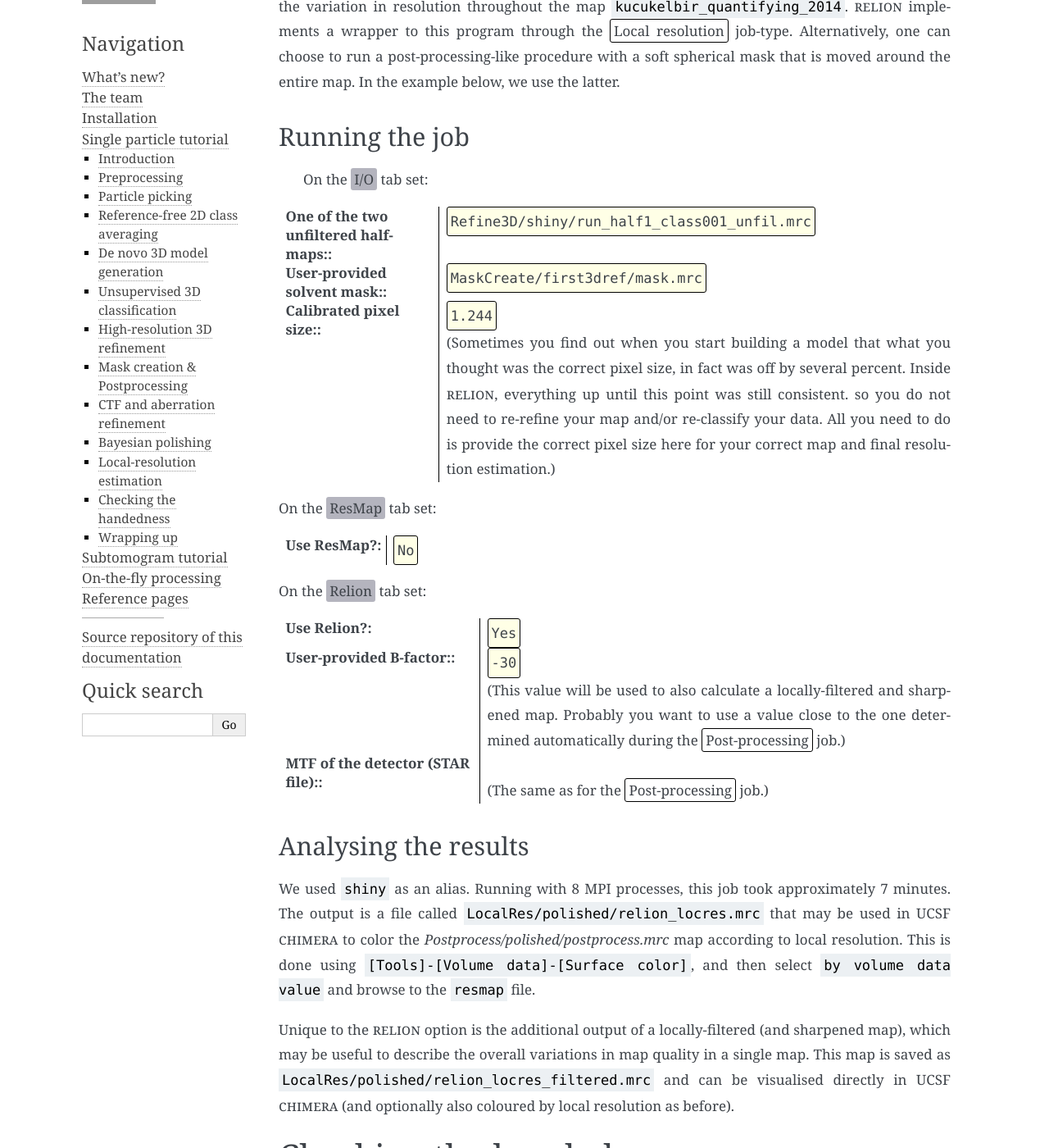
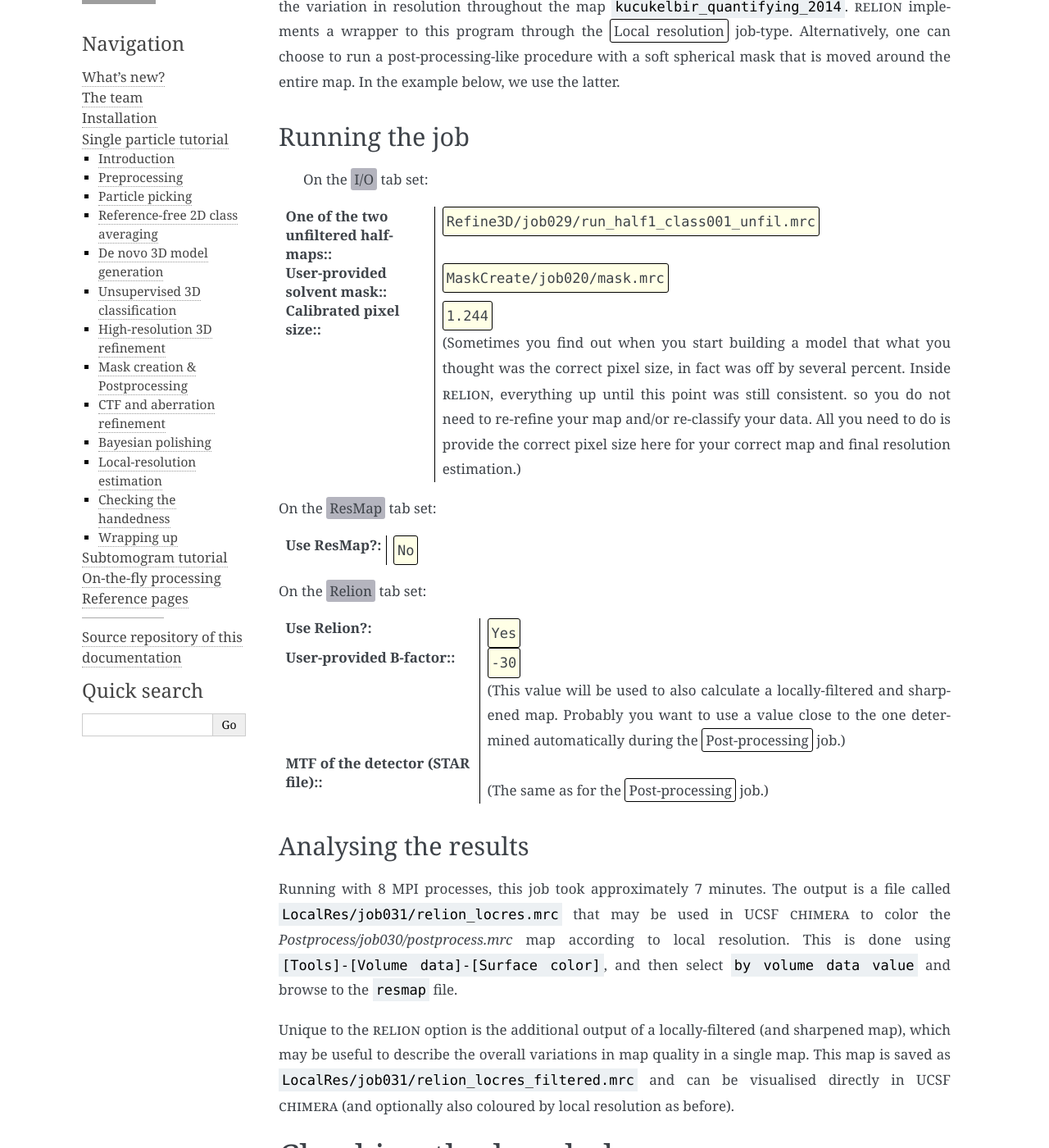
Before and after one commit to 3dem/relion-documents, a Sphinx documentation site: the page built from source/SPA_tutorial/Validation.rst, in a window 1280 px wide and 1400 px high, scrolled down 203 px. Shown: the whole window at 82% size. Built offline with Sphinx 7.4.7, drawn with Linux system fonts in a browser that asks for light colours; cross-references to code outside the pages are shown as plain code; some of the changed text lies outside the part shown; grey boxes are pictures that could not be loaded.

Commit message:
updating for relion4.0 tutorial after merging ccpem-pipeliner

```diff
--- a/source/SPA_tutorial/CtfRefine.rst
+++ b/source/SPA_tutorial/CtfRefine.rst
@@ -158,4 +158,4 @@ and on the :guitab:`Reference` tab:
 
 :Ref. map is on absolute greyscale?: Yes
 
-After another :jobtype:`Post-processing` job, the resolution didn't actually improve from 3.15 Å...
+After another :jobtype:`Post-processing` job, the resolution improved to 2.95 Å.
--- a/source/SPA_tutorial/Validation.rst
+++ b/source/SPA_tutorial/Validation.rst
@@ -13,9 +13,9 @@ Running the job
 
  On the :guitab:`I/O` tab set:
 
-:One of the two unfiltered half-maps:: Refine3D/shiny/run\_half1\_class001\_unfil.mrc
+:One of the two unfiltered half-maps:: Refine3D/job029/run\_half1\_class001\_unfil.mrc
 
-:User-provided solvent mask:: MaskCreate/first3dref/mask.mrc
+:User-provided solvent mask:: MaskCreate/job020/mask.mrc
 
 :Calibrated pixel size:: 1.244
 
@@ -46,13 +46,12 @@ On the :guitab:`Relion` tab set:
 Analysing the results
 ---------------------
 
-We used ``shiny`` as an alias.
 Running with 8 MPI processes, this job took approximately 7 minutes.
-The output is a file called ``LocalRes/polished/relion_locres.mrc`` that may be used in UCSF :textsc:`chimera` to color the `Postprocess/polished/postprocess.mrc` map according to local resolution.
+The output is a file called ``LocalRes/job031/relion_locres.mrc`` that may be used in UCSF :textsc:`chimera` to color the `Postprocess/job030/postprocess.mrc` map according to local resolution.
 This is done using ``[Tools]-[Volume data]-[Surface color]``, and then select ``by volume data value`` and browse to the ``resmap`` file.
 
 Unique to the |RELION| option is the additional output of a locally-filtered (and sharpened map), which may be useful to describe the overall variations in map quality in a single map.
-This map is saved as ``LocalRes/polished/relion_locres_filtered.mrc`` and can be visualised directly in UCSF :textsc:`chimera` (and optionally also coloured by local resolution as before).
+This map is saved as ``LocalRes/job031/relion_locres_filtered.mrc`` and can be visualised directly in UCSF :textsc:`chimera` (and optionally also coloured by local resolution as before).
 
 
 Checking the handedness
@@ -66,8 +65,8 @@ One may flip the handedness of the postprocessed map as follows:
 
 ::
 
-    relion_image_handler --i PostProcess/polished/postprocess.mrc  \
-      --o PostProcess/polished/postprocess_invert.mrc --invert_hand
+    relion_image_handler --i PostProcess/job030/postprocess.mrc  \
+      --o PostProcess/job030/postprocess_invert.mrc --invert_hand
 
 
 The same command could also be run on any of the other maps.
```
Also changed, not shown: source/SPA_tutorial/Mask.rst (+5 -9 lines), source/SPA_tutorial/Polish.rst (+12 -6 lines), source/SPA_tutorial/Refine3D.rst (+5 -5 lines).
